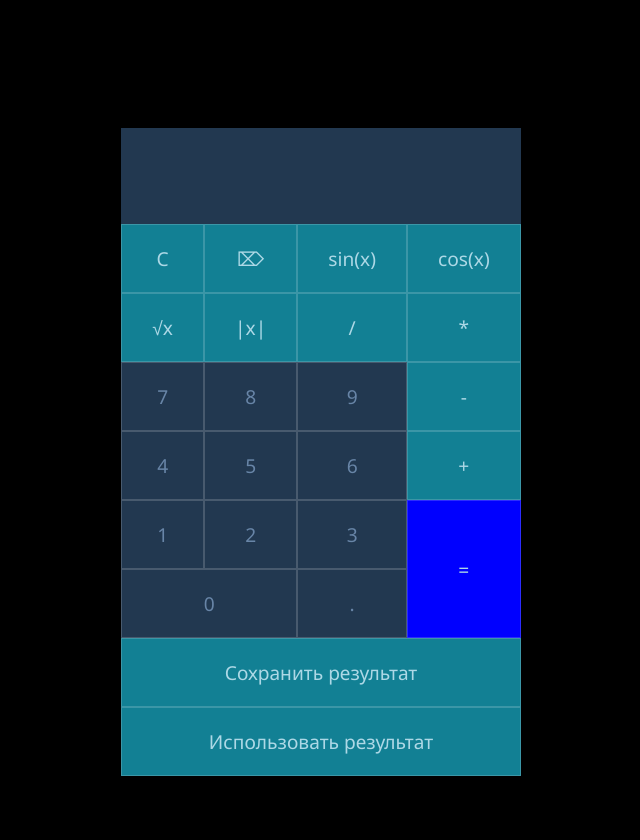
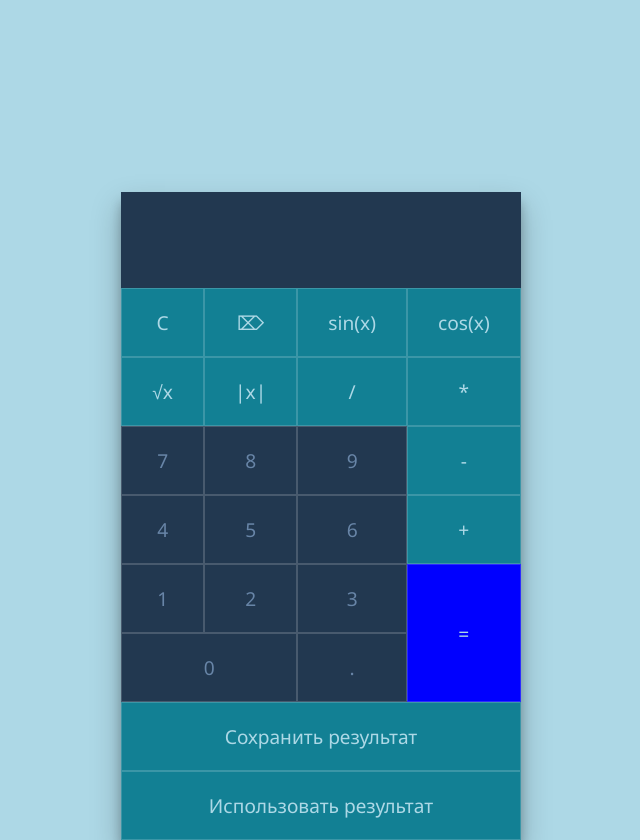
Before and after one commit to ilyagavrilov9999/Gavrilov_Ilya, a plain HTML site: page index.html in a window 1280 px wide. Shown: the whole page, without its empty margins (319-959 px from the left). Before the commit the page ends 800 px from the top, so only its background shows below. Drawn offline with Linux system fonts and the light colour scheme.

Commit message:
Изменил цвет фона и положение калькулятора
Поменял цвет фона на светло-голубой, и немного передвинул калькулятор вниз.

```diff
--- a/index.html
+++ b/index.html
@@ -15,8 +15,8 @@
 }
 
 body{
-    margin-top: 10%;
-    background-color: black;
+    margin-top: 15%;
+    background-color: lightblue;
 }
 
 .main-container {
```
